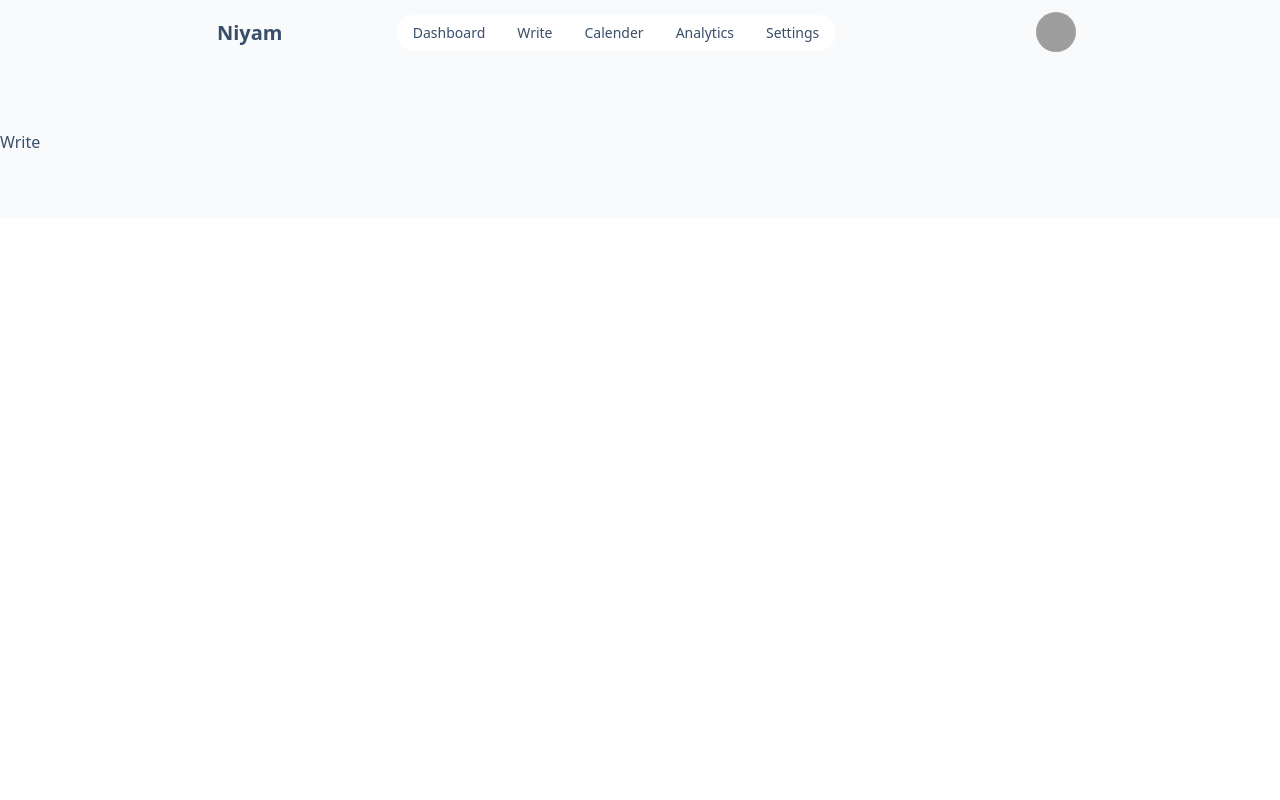
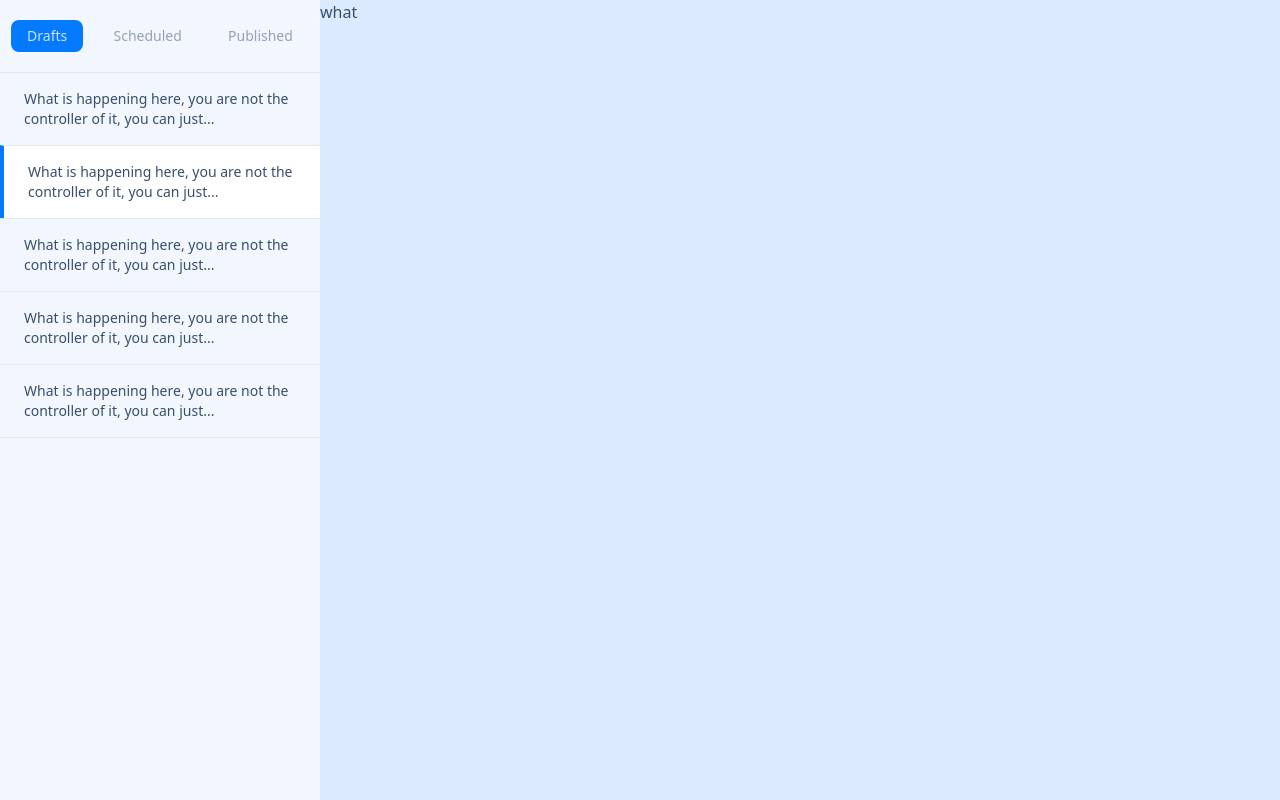
Before and after one commit to abheist/tweetcat-frontend, a Next.js app: page /write in a window 1280 px wide. Built offline with nearby package versions, Linux system fonts and the light colour scheme; grey boxes are pictures that could not be loaded.

Commit message:
✨write | sidebar completed

```diff
--- a/src/pages/_app.tsx
+++ b/src/pages/_app.tsx
@@ -9,7 +9,7 @@ export default function App({Component, pageProps}: AppProps) {
     const [queryClient] = React.useState(() => new QueryClient());
 
     return (
-        <div data-theme="winter" className={`bg-slate-50`}>
+        <div data-theme="winter" className={`min-h-screen bg-slate-50`}>
             <QueryClientProvider client={queryClient}>
                 <Component {...pageProps} />
                 <ReactQueryDevtools initialIsOpen={false}/>
--- a/src/pages/write.tsx
+++ b/src/pages/write.tsx
@@ -1,13 +1,40 @@
 import React from 'react';
-import Layout from "@/components/layout";
 
 const Write = () => {
     return (
-        <>
-            <Layout>
-                Write
-            </Layout>
-        </>
+        <div className={`flex`}>
+            <div className={`w-80 min-h-screen bg-base-200`}>
+                <div className="tabs tabs-boxed flex justify-around my-4">
+                    <a className="tab tab-md tab-active">Drafts</a>
+                    <a className="tab tab-md">Scheduled</a>
+                    <a className="tab tab-md">Published</a>
+                </div>
+                <ul className="w-full text-sm divide-y border-t border-b">
+                    <li className={`px-6 py-4`}>
+                        <p>What is happening here, you are not the controller of it, you can just...</p>
+                    </li>
+                    <li className={`px-6 py-4 bg-white border-l-4 border-l-primary group relative`}>
+                        <div
+                            className={`absolute py-2 px-4 right-0 flex gap-x-2 bg-gradient-to-l from-white to-white/80 invisible group-hover:visible`}>
+                            <button className="btn btn-xs btn-square btn-outline">
+                                E
+                            </button>
+                        </div>
+                        <p className={``}>What is happening here, you are not the controller of it, you can just...</p>
+                    </li>
+                    <li className={`px-6 py-4`}>
+                        <p>What is happening here, you are not the controller of it, you can just...</p>
+                    </li>
+                    <li className={`px-6 py-4`}>
+                        <p>What is happening here, you are not the controller of it, you can just...</p>
+                    </li>
+                    <li className={`px-6 py-4`}>
+                        <p>What is happening here, you are not the controller of it, you can just...</p>
+                    </li>
+                </ul>
+            </div>
+            <div className={`flex-grow bg-blue-100`}>what</div>
+        </div>
     );
 };
 
```
